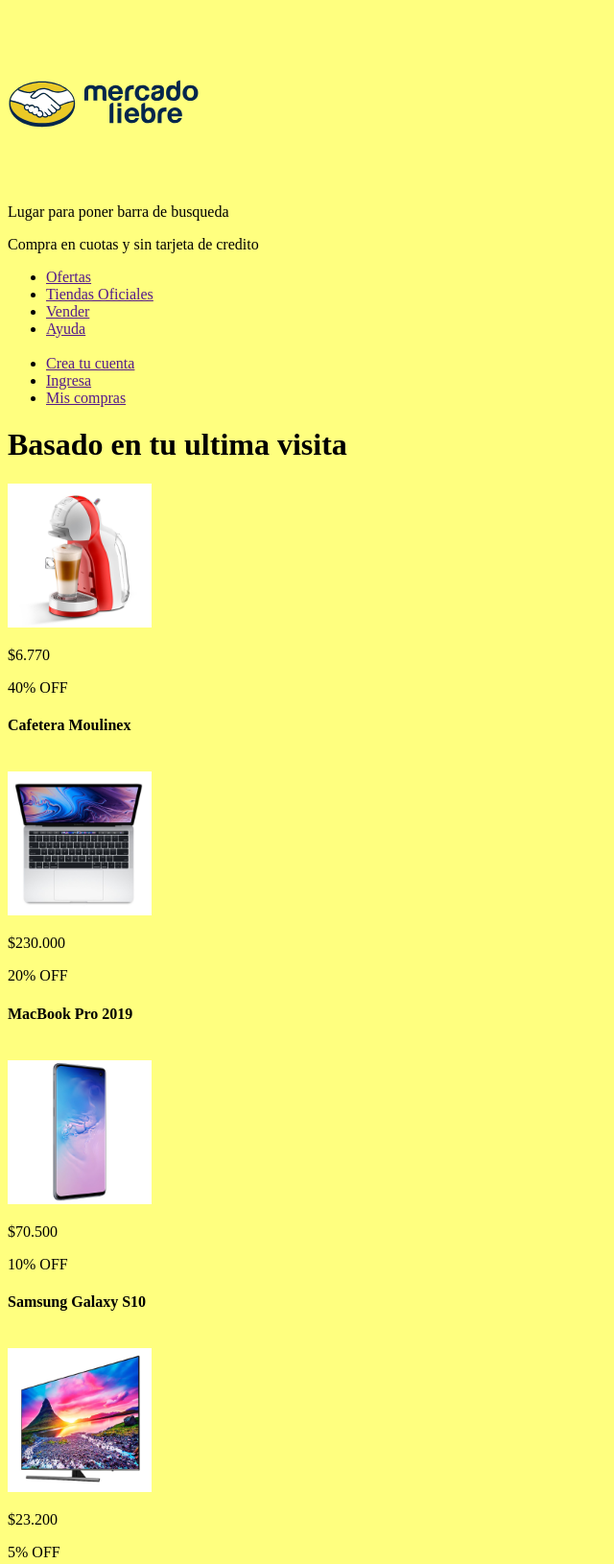
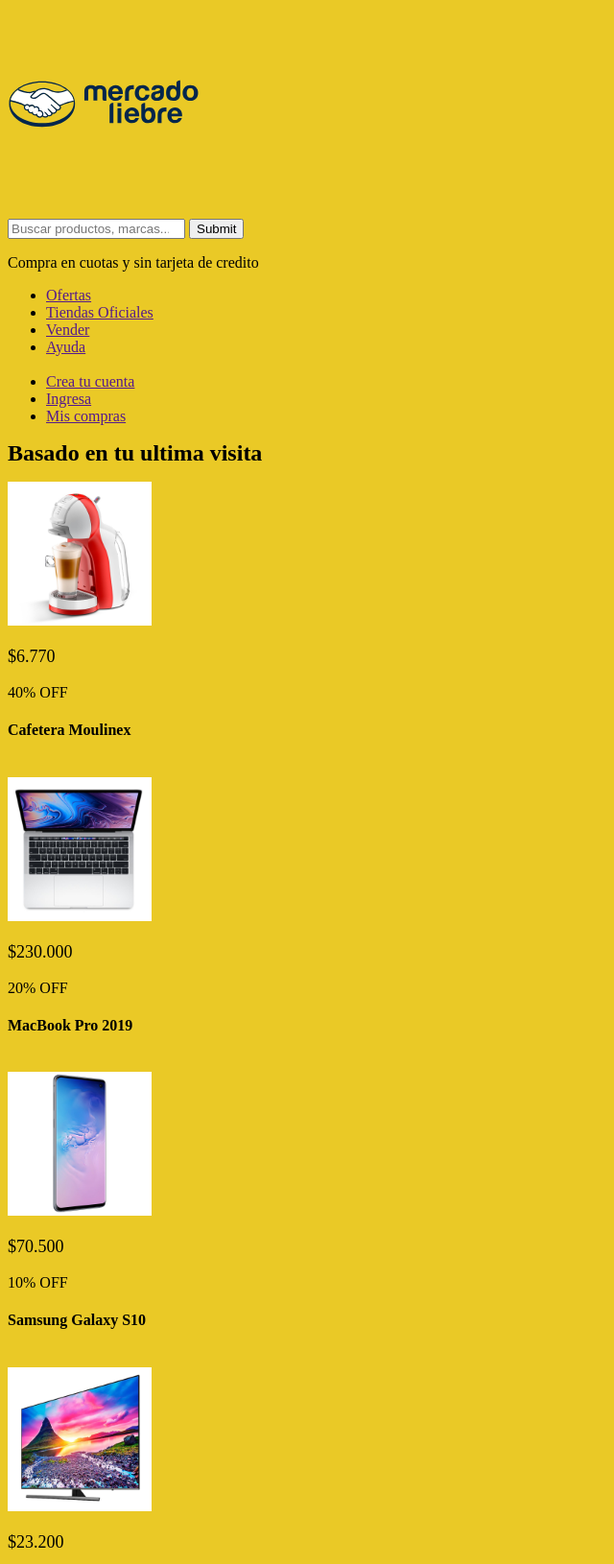
Before and after one commit to DobleA74/proyecto-clases, a website: page views/home.html in a window 1280 px wide. Shown: the top 1630 px of the page at 96% size, without its empty margins (0-640 px from the left). Drawn offline with Linux system fonts and the light colour scheme.

Commit message:
actualizacion de app y html por imagenes

```diff
--- a/public/css/styles.css
+++ b/public/css/styles.css
@@ -1,3 +1,15 @@
 body {
-    background-color: rgba(255,255,0,0.5);
+    background-color: #eac926;
+    font-family: 'Fira Sans', sans-serif
+    font-size 12px;
+
 }
+h1{
+    font-size: 24px;
+}
+#precio{
+    font-size: 18px;
+}
+p{
+    font-size: 16px;
+}
--- a/views/home.html
+++ b/views/home.html
@@ -1,18 +1,25 @@
 <!DOCTYPE html>
 <html lang="en">
+
 <head>
     <meta charset="UTF-8">
     <meta http-equiv="X-UA-Compatible" content="IE=edge">
     <meta name="viewport" content="width=device-width, initial-scale=1.0">
-    <title>Document</title>
+    <title>MercadoLiebre</title>
     <link rel="stylesheet" href="/public/css/styles.css">
-    <link rel="preconnect" href="https://fonts.googleapis.com"><link rel="preconnect" href="https://fonts.gstatic.com" crossorigin>
+    <link rel="preconnect" href="https://fonts.googleapis.com">
+    <link rel="preconnect" href="https://fonts.gstatic.com" crossorigin>
     <link href="https://fonts.googleapis.com/css2?family=Fira+Sans:wght@200&display=swap" rel="stylesheet">
+    <link href="https://cdnjs.cloudflare.com/ajax/libs/font-awesome/5.15.3/css/all.min.css" rel="stylesheet" />
 </head>
+
 <body>
     <header>
-        <label><img src="../public/images/logo-mercado-liebre.svg" width="200" height="200"></label>
-        <nav>Lugar para poner barra de busqueda</nav>
+        <label><img src="/public/images/logo-mercado-liebre.svg" width="200" height="200"></label>
+        <p>
+            <input type="search" name="busquedaDeProductos" placeholder="Buscar productos, marcas...">
+            <input type="submit"><i class="fa-solid fa-magnifying-glass"></i>
+        </p>
         <p>Compra en cuotas y sin tarjeta de credito</p>
         <ul>
             <li><a href="">Ofertas</a></li>
@@ -28,43 +35,43 @@
     <main>
         <h1>Basado en tu ultima visita</h1>
         <img src="../public/images/img-cafetera-moulinex.jpg" alt="img-cafetera-moulinex" width="150" height="150">
-        <p>$6.770</p>
+        <p id="precio">$6.770</p>
         <p>40% OFF</p>
         <h4>Cafetera Moulinex</h4>
         <br>
         <img src="../public/images/img-macbook-pro-2019.jpg" alt="img-macbook-pro-2019" width="150" height="150">
-        <p>$230.000</p>
+        <p id="precio">$230.000</p>
         <p>20% OFF</p>
         <h4>MacBook Pro 2019</h4>
         <br>
         <img src="../public/images/img-samsung-galaxy-s10.jpg" alt="img-samsung-galaxy-s10" width="150" height="150">
-        <p>$70.500</p>
+        <p id="precio">$70.500</p>
         <p>10% OFF</p>
         <h4>Samsung Galaxy S10</h4>
         <br>
         <img src="../public/images/img-tv-samsung-smart.jpg" alt="img-tv-samsung-smart" width="150" height="150">
-        <p>$23.200</p>
+        <p id="precio">$23.200</p>
         <p>5% OFF</p>
         <h4>SmartTV Samsung 43 "</h4>
         <br>
         <h1>Seccion de Ofertas</h1>
         <img src="../public/images/img-cafetera-moulinex.jpg" alt="img-cafetera-moulinex" width="150" height="150">
-        <p>$6.770</p>
+        <p id="precio">$6.770</p>
         <p>40% OFF</p>
         <h4>Cafetera Moulinex</h4>
         <br>
         <img src="../public/images/img-macbook-pro-2019.jpg" alt="img-macbook-pro-2019" width="150" height="150">
-        <p>$230.000</p>
+        <p id="precio">$230.000</p>
         <p>20% OFF</p>
         <h4>MacBook Pro 2019</h4>
         <br>
         <img src="../public/images/img-samsung-galaxy-s10.jpg" alt="img-samsung-galaxy-s10" width="150" height="150">
-        <p>$70.500</p>
+        <p id="precio">$70.500</p>
         <p>10% OFF</p>
         <h4>Samsung Galaxy S10</h4>
         <br>
         <img src="../public/images/img-tv-samsung-smart.jpg" alt="img-tv-samsung-smart" width="150" height="150">
-        <p>$23.200</p>
+        <p id="precio">$23.200</p>
         <p>5% OFF</p>
         <h4>SmartTV Samsung 43 "</h4>
     </main>
@@ -92,4 +99,5 @@
         <br>
     </footer>
 </body>
+
 </html>
```
Also changed, not shown: app.js (+7 -3 lines). Lines whose indentation alone changed are shown as unchanged.
